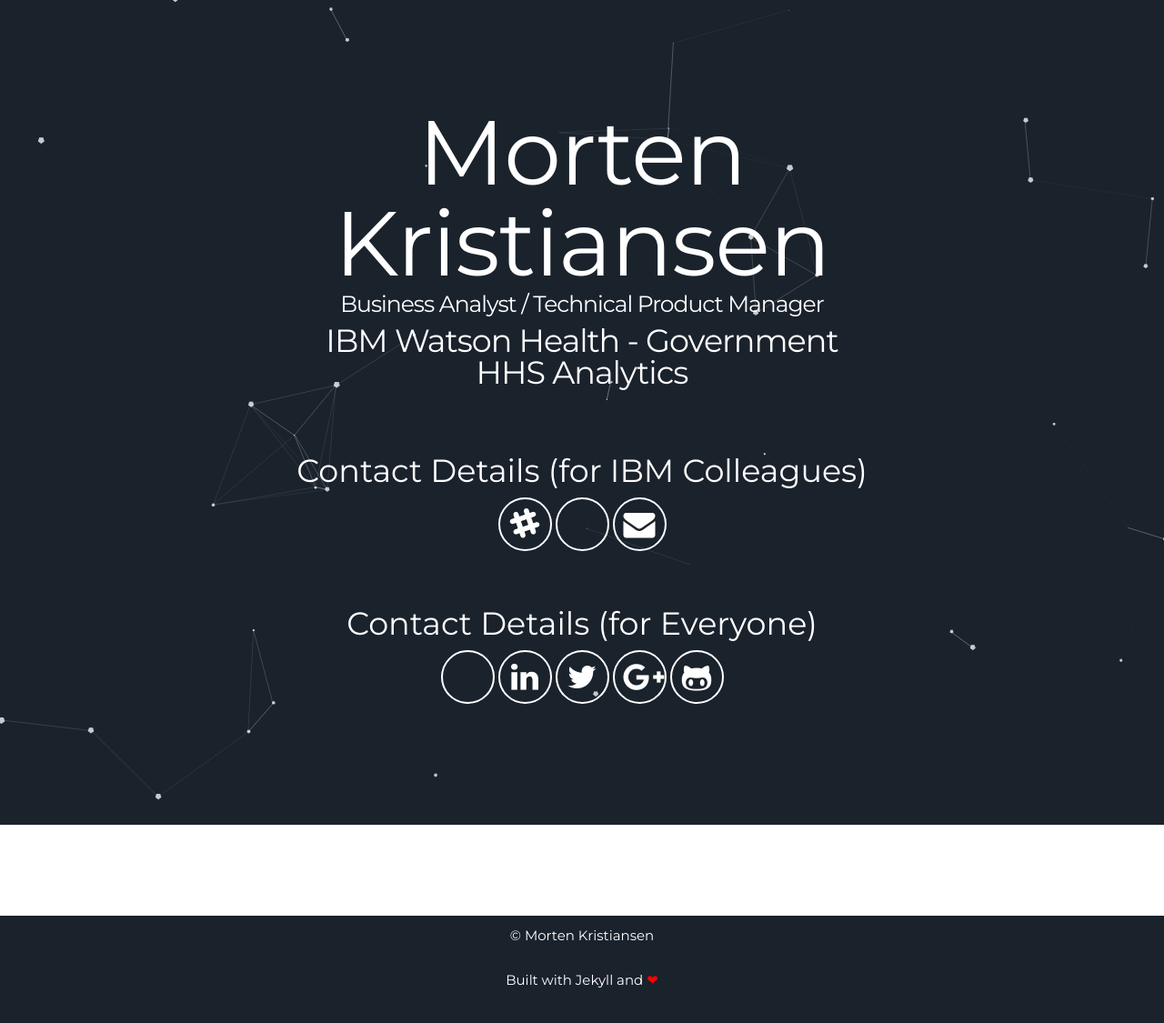
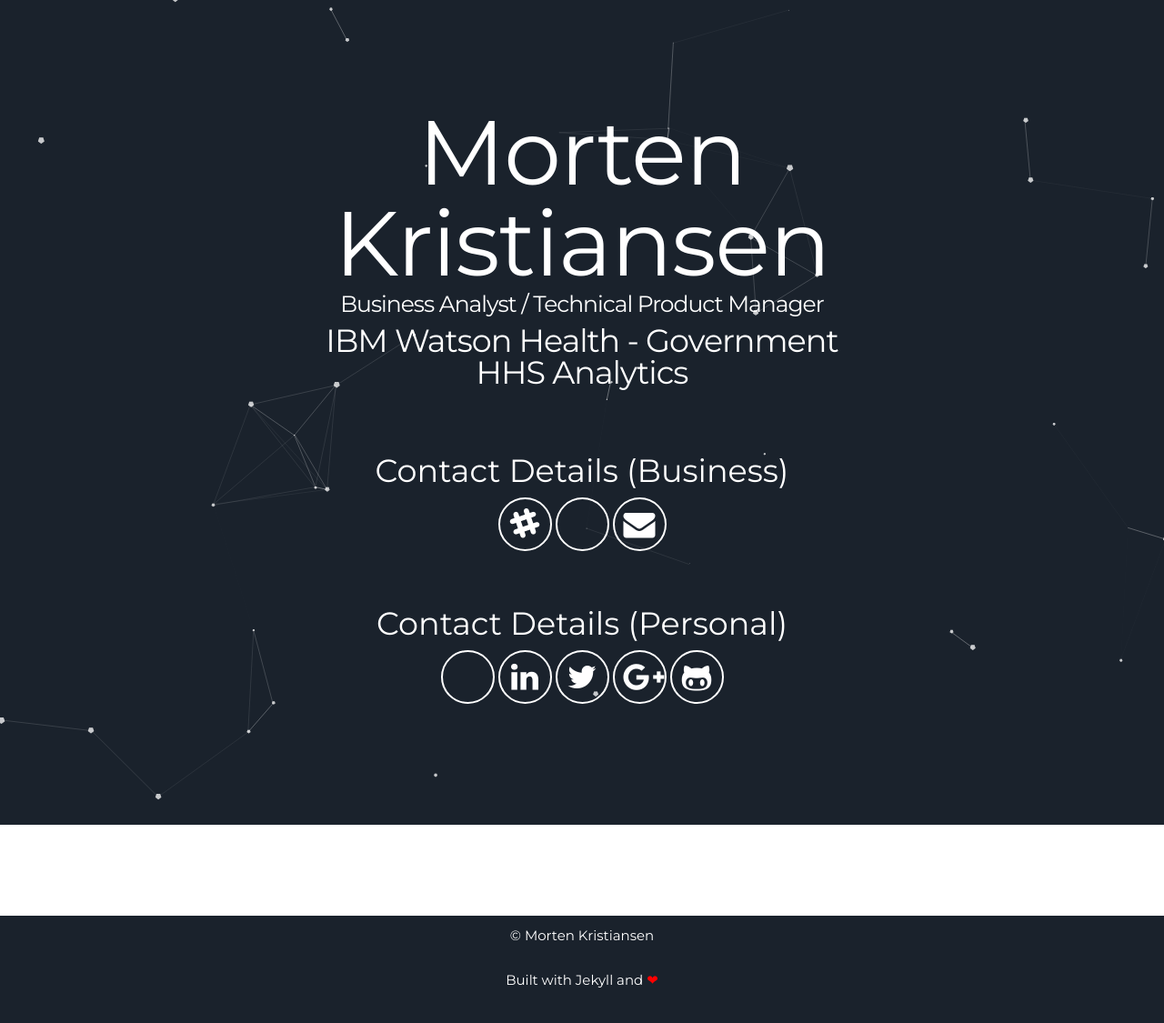
Before and after one commit to mkristiansen/Me, a Jekyll site: the page built from index.html, in a window 1280 px wide. Shown: the whole page at 91% size. Built offline with Jekyll 4.4.1, drawn with Linux system fonts in a browser that asks for light colours; a style sheet for code colours, icons or effects is not loaded.

Commit message:
Updates contact headers again

```diff
--- a/_includes/header.html
+++ b/_includes/header.html
@@ -6,14 +6,14 @@
         <span class="site-text">{{site.user_org}}</span>
       </h1>
       <br><br>
-      <span class="site-text">Contact Details (for IBM Colleagues)</span>
+      <span class="site-text">Contact Details (Business)</span>
       <div class="icons-header">
         <a aria-label="IBM - Watson Health Slack DM" target="_blank" href="slack://user?team={{site.slack_ibm_team}}&id={{site.slack_id}}"><i class="icon fa fa-slack" aria-hidden="false"></i></a>
         <a aria-label="IBM - Watson Workspace DM" target="_blank" href="https://watsonwork.me/morten@ie.ibm.com"><i class="icon fa mkk-watson-work" aria-hidden="true"></i></a>
         <a aria-label="Send email " href="mailto:{{site.email}}"><i class="icon fa fa-envelope"></i></a>
       </div>
       <br><br>
-      <span class="site-text">Contact Details (for Everyone)</span>
+      <span class="site-text">Contact Details (Personal)</span>
       <div class="icons-header">
         <a aria-label="IBM - Watson Workspace DM" target="_blank" href="https://watsonwork.me/morten@ie.ibm.com"><i class="icon fa mkk-watson-work" aria-hidden="true"></i></a>
         <a aria-label="My LinkedIn" target="_blank" href="https://www.linkedin.com/in/{{site.linkedin_username}}"><i class="icon fa fa-linkedin" aria-hidden="true"></i></a>
```
